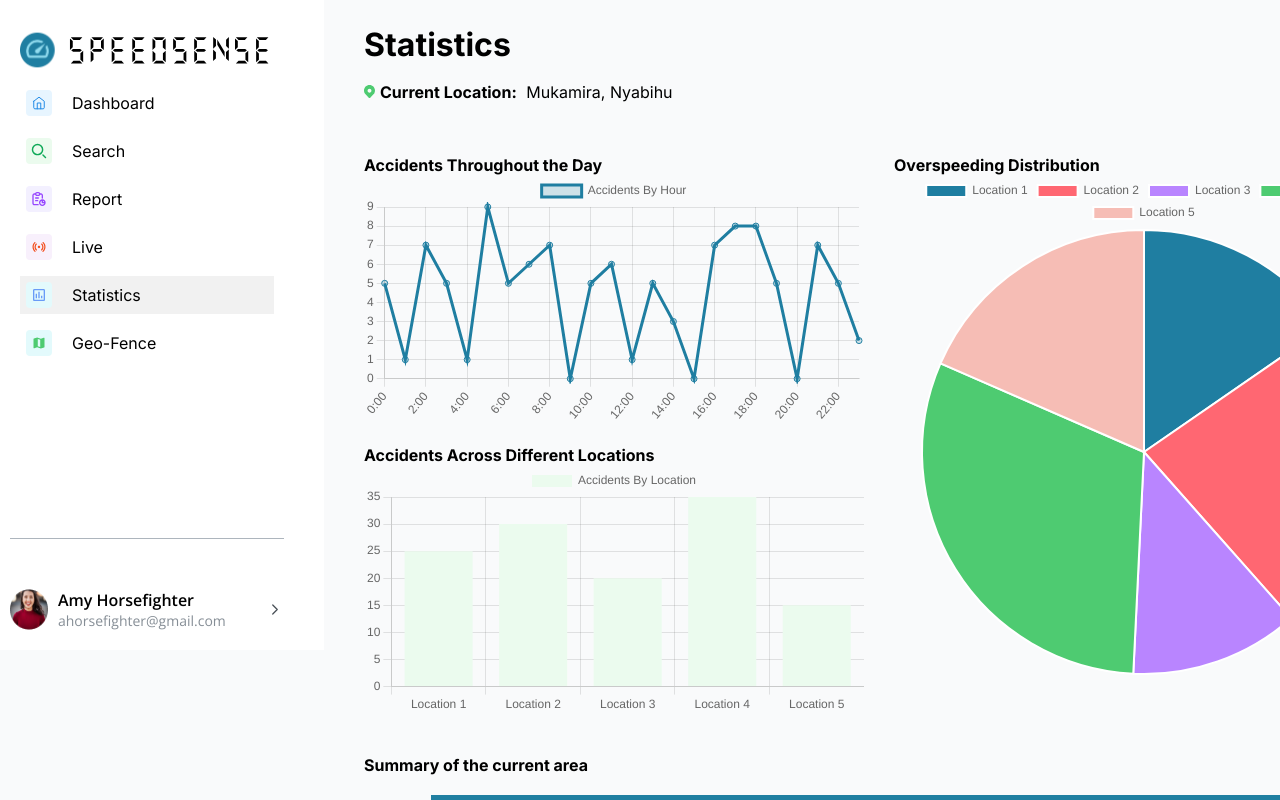
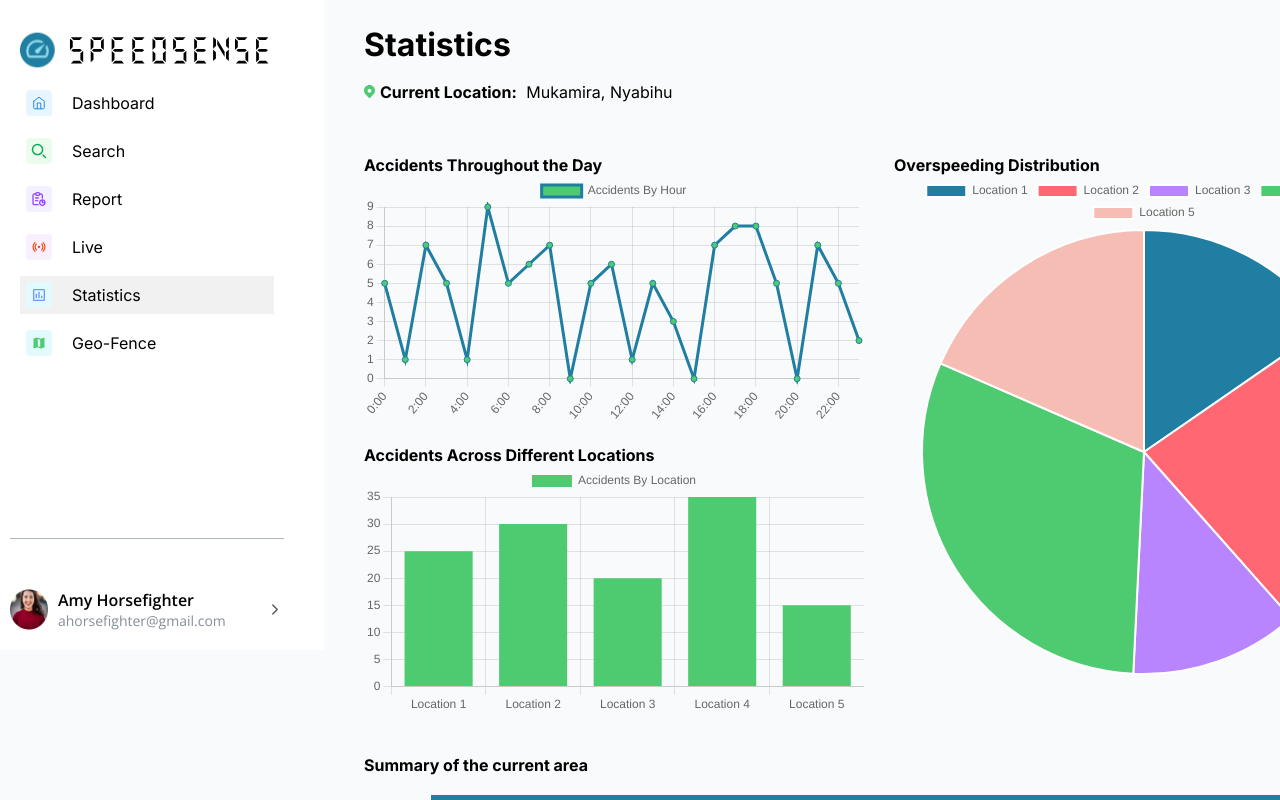
Before and after one commit to pacifiquem/speedsense-folk, a React (Vite) app: page /home in a window 1280 px wide. Both pictures are taken after a click on the item "Statistics". Shown: the top 800 px of the page. Built offline with nearby package versions, Linux system fonts and the light colour scheme.

Commit message:
fix: unclear charts

```diff
--- a/src/components/Statistics.jsx
+++ b/src/components/Statistics.jsx
@@ -11,7 +11,7 @@ const dataAccidentsByHour = {
       label: "Accidents By Hour",
       data: Array.from({ length: 24 }, () => Math.floor(Math.random() * 10)),
       borderColor: "rgb(31,126,161)",
-      backgroundColor: "rgba(31,126,161,0.2)",
+      backgroundColor: "rgb(78,203,113)",
     },
   ],
 };
@@ -28,7 +28,7 @@ const dataAccidentsByLocation = {
     {
       label: "Accidents By Location",
       data: [25, 30, 20, 35, 15],
-      backgroundColor: "rgb(235,251,238)",
+      backgroundColor: "rgb(78,203,113)",
     },
   ],
 };
```
